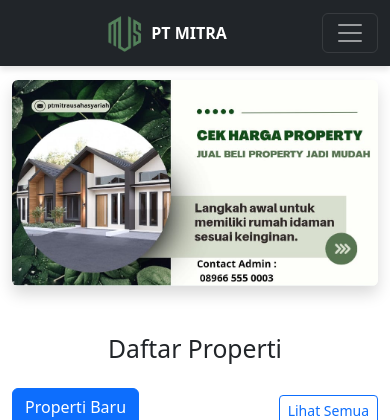
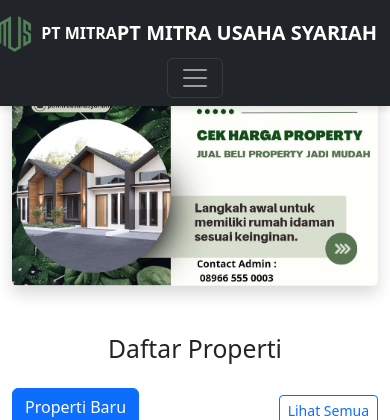
Before and after one commit to IbnuAlanNuari/jualbelirumah, a PHP site: page / in a window 390 px wide. Shown: the top 420 px of the page. Run offline with PHP 8.4, Linux system fonts and the light colour scheme; data that the repository does not hold is empty.

Commit message:
perbarui

```diff
--- a/index.php
+++ b/index.php
@@ -33,25 +33,20 @@ $result_best = $conn->query($sql_best);
 </head>
 
 <body>
-    <header>
+<header>
         <nav class="navbar navbar-expand-lg navbar-dark bg-dark position-fixed w-100">
-            <div class="container d-flex justify-content-between">
-                <!-- Brand di sisi kiri -->
-                <a class="navbar-brand d-flex align-items-center mx-auto" href="index">
+            <div class="container">
+                <a class="navbar-brand d-flex align-items-center" href="index">
                     <img src="assets/images/logo.png" alt="Logo" class="me-2" style="height: 40px;">
-                    <span class="fs-6 d-inline d-md-none">PT MITRA</span> <!-- Nama kecil untuk layar kecil -->
-                    <span class="fs-5 d-none d-md-inline">PT MITRA USAHA SYARIAH</span>
-                    <!-- Nama lengkap untuk layar besar -->
+                    <span class="fs-6 d-inline d-md-none">PT MITRA</span>
+                    <span class="fs-5">PT MITRA USAHA SYARIAH</span>
                 </a>
-                <!-- Toggler untuk layar kecil -->
                 <button class="navbar-toggler" type="button" data-bs-toggle="collapse" data-bs-target="#navbarNav"
                     aria-controls="navbarNav" aria-expanded="false" aria-label="Toggle navigation">
                     <span class="navbar-toggler-icon"></span>
                 </button>
-
-                <!-- Navigation Links -->
-                <div class="collapse navbar-collapse justify-content-end" id="navbarNav">
-                    <ul class="navbar-nav">
+                <div class="collapse navbar-collapse" id="navbarNav">
+                    <ul class="navbar-nav ms-auto">
                         <li class="nav-item"><a href="index" class="nav-link">Home</a></li>
                         <li class="nav-item dropdown">
                             <a class="nav-link dropdown-toggle" href="#properties" id="navbarDropdown" role="button"
```
